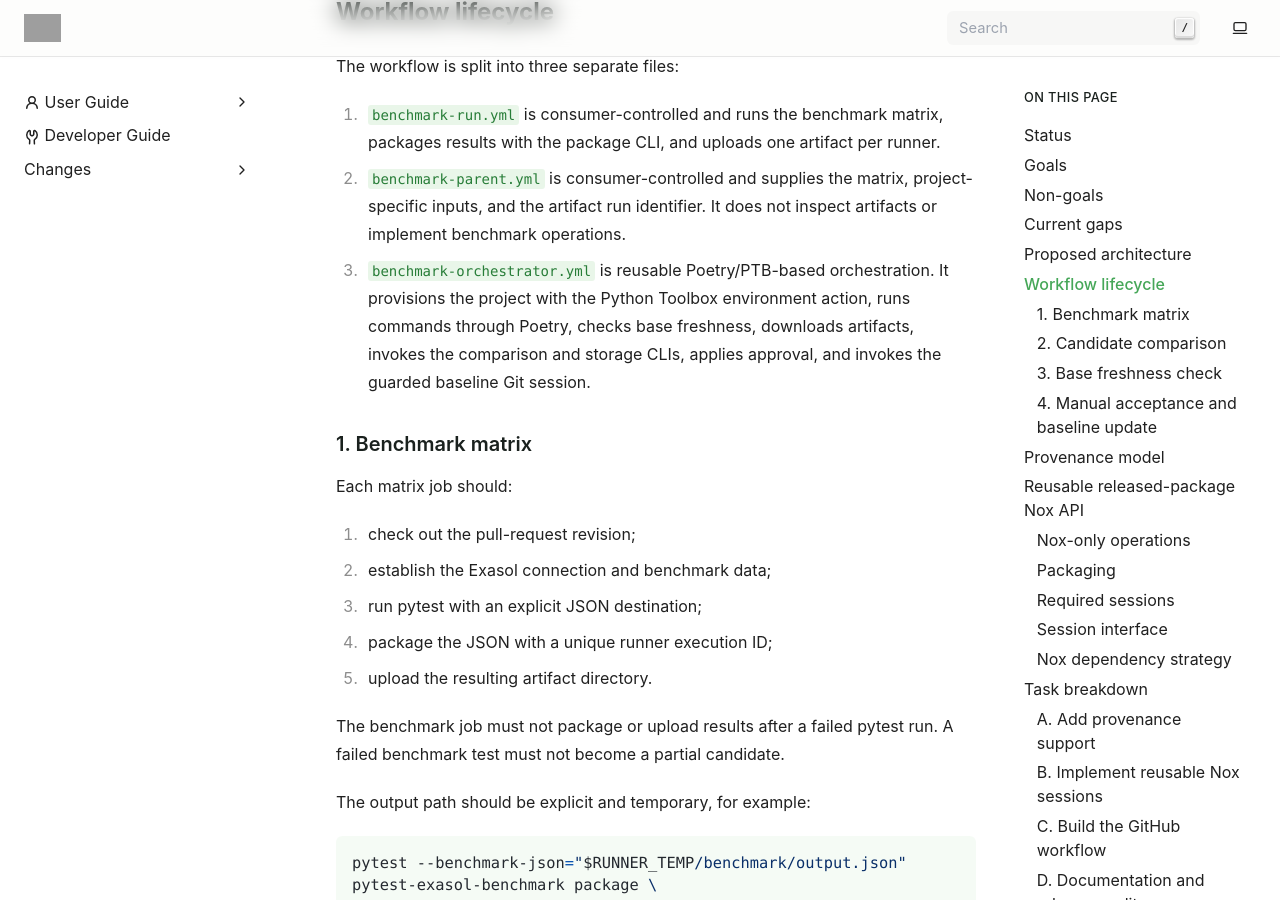
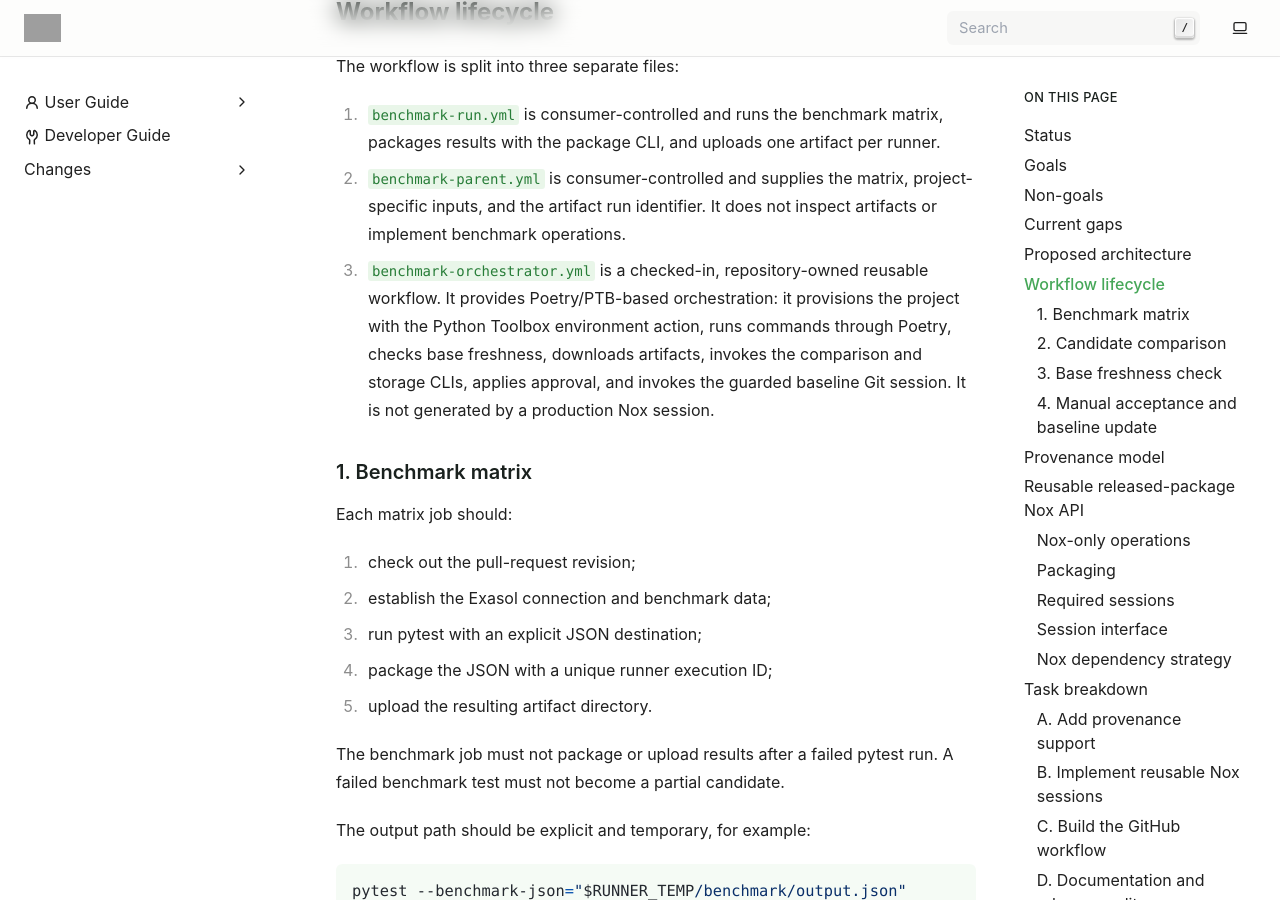
Before and after one commit to exasol/pytest-exasol-benchmark, a Sphinx documentation site: the page built from doc/benchmark-workflow-design.md, in a window 1280 px wide and 900 px high, scrolled down 3630 px. Built offline with Sphinx 7.4.7, drawn with Linux system fonts in a browser that asks for light colours; pages that are not in the unit, such as notebooks, are missing from menus; some of the changed text lies outside the part shown; grey boxes are pictures that could not be loaded.

Commit message:
docs: clarify orchestrator workflow ownership

```diff
--- a/doc/benchmark-workflow-design.md
+++ b/doc/benchmark-workflow-design.md
@@ -125,11 +125,12 @@
 2. `benchmark-parent.yml` is consumer-controlled and supplies the matrix,
    project-specific inputs, and the artifact run identifier. It does not
    inspect artifacts or implement benchmark operations.
-3. `benchmark-orchestrator.yml` is reusable Poetry/PTB-based orchestration. It
-   provisions the project with the Python Toolbox environment action, runs
-   commands through Poetry, checks base freshness, downloads artifacts, invokes
-   the comparison and storage CLIs, applies approval, and invokes the guarded
-   baseline Git session.
+3. `benchmark-orchestrator.yml` is a checked-in, repository-owned reusable
+   workflow. It provides Poetry/PTB-based orchestration: it provisions the
+   project with the Python Toolbox environment action, runs commands through
+   Poetry, checks base freshness, downloads artifacts, invokes the comparison
+   and storage CLIs, applies approval, and invokes the guarded baseline Git
+   session. It is not generated by a production Nox session.
 
 ### 1. Benchmark matrix
 
@@ -271,6 +272,12 @@
 
 Consumer workflow extension points, such as Exasol setup actions, remain
 consumer-owned. The package must not embed credentials or database secrets.
+
+The package does not provide a production `benchmark:workflow` or
+`benchmark:workflow-check` session. The orchestrator is maintained as a
+checked-in reusable workflow by the consuming repository. The
+`benchmark:generate-example` session may create an equivalent orchestrator
+only as part of the deterministic example-consumer fixture.
 
 The consumer repository’s Nox file remains small and owns only configuration
 for the Nox-only operations:
```
Also changed, not shown: other parts of doc/benchmark-workflow-design.md (+2 -2 lines), doc/github-benchmark-workflow-sketches.yml (+8 -2 lines).
